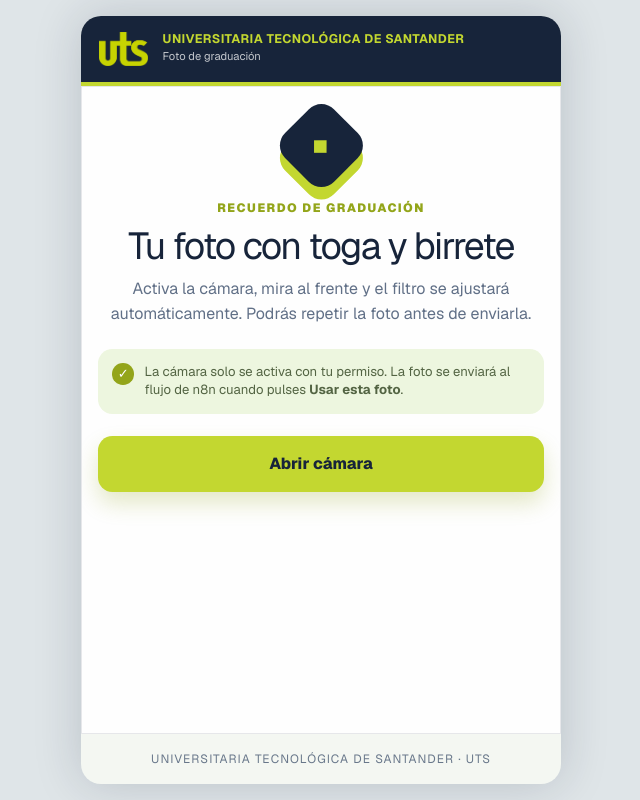
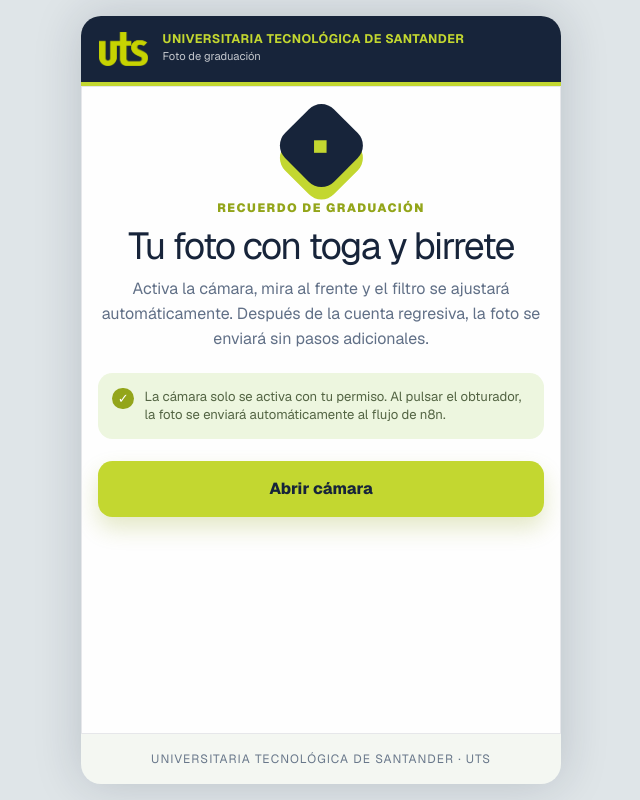
Before and after one commit to juanchosoft/toga, a Next.js app: page / in a window 1280 px wide. Shown: the whole page, without its empty margins (319-959 px from the left). Built offline with nearby package versions, Linux system fonts and the light colour scheme.

Commit message:
cierra ventana manual

```diff
--- a/app/page.tsx
+++ b/app/page.tsx
@@ -262,9 +262,10 @@ export default function Home() {
     outputContext.imageSmoothingQuality = "high";
     outputContext.setTransform(1, 0, 0, 1, 0, 0);
     outputContext.drawImage(canvas, 0, 0, output.width, output.height);
-    setPhoto(output.toDataURL("image/jpeg", 0.93));
-    setStage("review");
+    const capturedPhoto = output.toDataURL("image/jpeg", 0.93);
+    setPhoto(capturedPhoto);
     if (frameRef.current) cancelAnimationFrame(frameRef.current);
+    await sendPhoto(capturedPhoto);
   };
 
   const retake = () => {
@@ -307,11 +308,12 @@ export default function Home() {
     window.close();
   }, []);
 
-  const sendPhoto = async () => {
+  const sendPhoto = async (photoData = photo) => {
     const params = new URLSearchParams(window.location.search);
     const callback = params.get("callback");
     const sessionId = params.get("session") ?? "sin-sesion";
     if (!callback || !/^https:\/\//i.test(callback)) {
+      setStage("review");
       setMessage("Este enlace no tiene una dirección válida para regresar la foto a n8n.");
       return;
     }
@@ -322,7 +324,7 @@ export default function Home() {
       const response = await fetch(callback, {
         method: "POST",
         headers: { "Content-Type": "application/json" },
-        body: JSON.stringify({ status: "success", sessionId, imageBase64: photo }),
+        body: JSON.stringify({ status: "success", sessionId, imageBase64: photoData }),
       });
       if (!response.ok) throw new Error("No se pudo entregar la imagen");
       streamRef.current?.getTracks().forEach((track) => track.stop());
@@ -352,10 +354,10 @@ export default function Home() {
             <div className="cap-icon" aria-hidden="true">◆</div>
             <p className="eyebrow">RECUERDO DE GRADUACIÓN</p>
             <h1>Tu foto con toga y birrete</h1>
-            <p>Activa la cámara, mira al frente y el filtro se ajustará automáticamente. Podrás repetir la foto antes de enviarla.</p>
+            <p>Activa la cámara, mira al frente y el filtro se ajustará automáticamente. Después de la cuenta regresiva, la foto se enviará sin pasos adicionales.</p>
             <div className="privacy-note">
               <span>✓</span>
-              <p>La cámara solo se activa con tu permiso. La foto se enviará al flujo de n8n cuando pulses <b>Usar esta foto</b>.</p>
+              <p>La cámara solo se activa con tu permiso. Al pulsar el obturador, la foto se enviará automáticamente al flujo de n8n.</p>
             </div>
             <button className="primary" onClick={startCamera}>Abrir cámara</button>
           </div>
@@ -382,13 +384,14 @@ export default function Home() {
 
         {stage === "review" && (
           <div className="review">
-            <p className="eyebrow">REVISA TU FOTO</p>
-            <h1>¿Te gusta cómo quedó?</h1>
+            <p className="eyebrow">NO SE PUDO ENVIAR</p>
+            <h1>Revisa la conexión</h1>
             {/* eslint-disable-next-line @next/next/no-img-element */}
             <img src={photo} alt="Fotografía tomada con toga y birrete" />
+            <p>{message}</p>
             <div className="review-actions">
               <button className="secondary" onClick={retake}>Repetir</button>
-              <button className="primary" onClick={sendPhoto}>Usar esta foto</button>
+              <button className="primary" onClick={() => sendPhoto()}>Reintentar envío</button>
             </div>
           </div>
         )}
```
Also changed, not shown: 1 other file (tests, documents, lock files or other folders).
